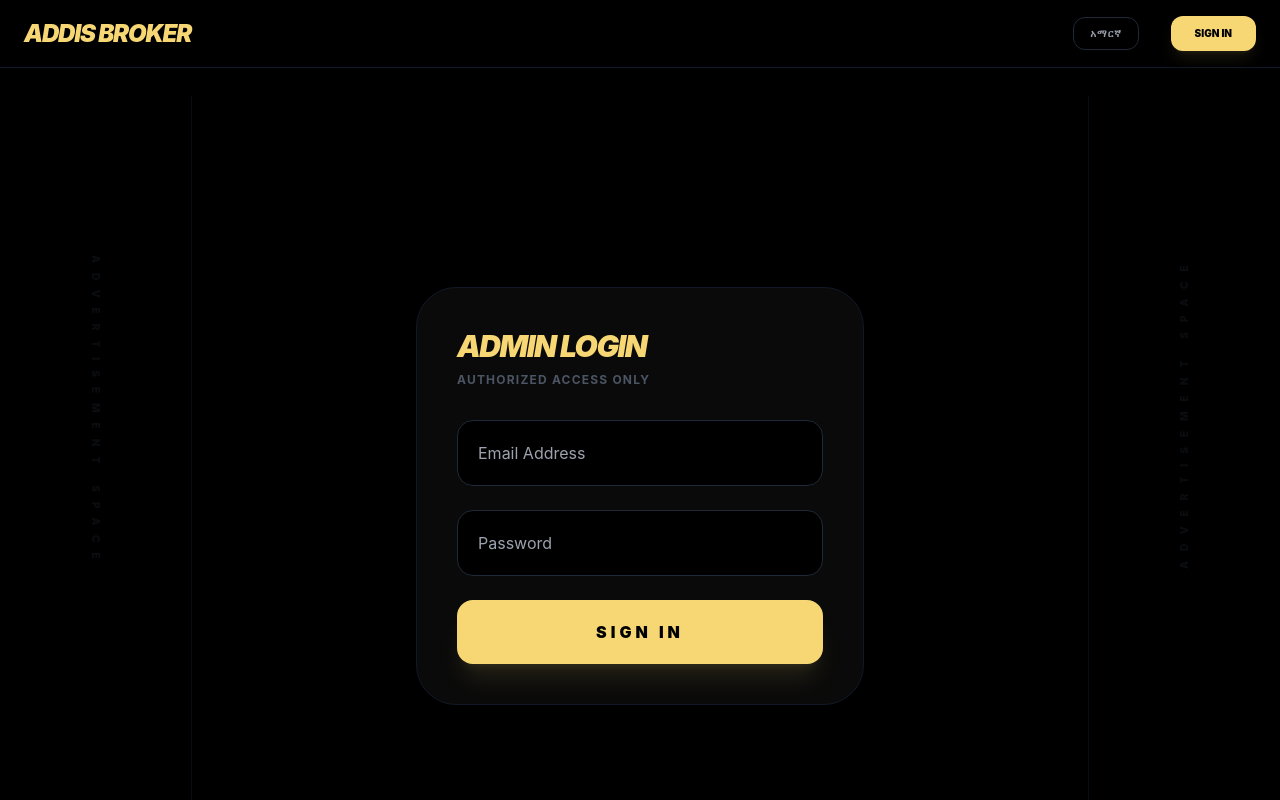
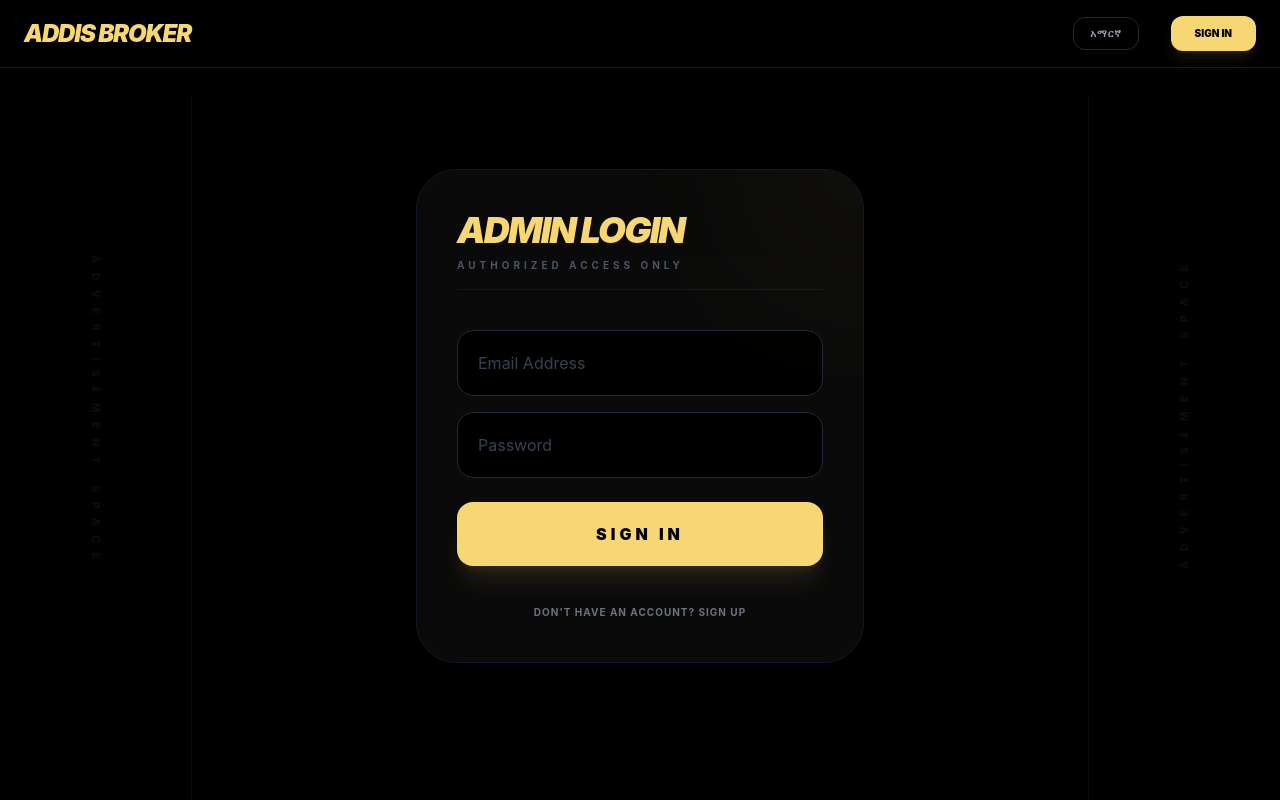
Before and after one commit to Nattiaddi/addis-broker, a React (Vite) app: page /login in a window 1280 px wide. Shown: the top 800 px of the page. Built offline with nearby package versions, Linux system fonts and the light colour scheme.

Commit message:
Auth: Added SignUp functionality to Login page

```diff
--- a/src/Pages/Login.jsx
+++ b/src/Pages/Login.jsx
@@ -3,44 +3,59 @@ import { supabase } from '../supabaseClient';
 import { useNavigate } from 'react-router-dom';
 
 const Login = () => {
+  const [isSignUp, setIsSignUp] = useState(false); // ለመቀያየር
   const [email, setEmail] = useState('');
   const [password, setPassword] = useState('');
   const [loading, setLoading] = useState(false);
-  const [error, setError] = useState(null);
+  const [message, setMessage] = useState({ type: '', text: '' });
   const navigate = useNavigate();
 
-  const handleLogin = async (e) => {
+  const handleAuth = async (e) => {
     e.preventDefault();
     setLoading(true);
-    setError(null);
+    setMessage({ type: '', text: '' });
 
-  const handleSignup = async () => {
+    if (isSignUp) {
+      // አዲስ አካውንት ለመፍጠር (Sign Up)
       const { error } = await supabase.auth.signUp({ email, password });
-  if (error) alert(error.message);
-  else alert("Account Created!");
-};
-
+      if (error) {
+        setMessage({ type: 'error', text: error.message });
+      } else {
+        setMessage({ type: 'success', text: 'Account created! You can now sign in.' });
+        setIsSignUp(false); // ወደ Login ይመልሰው
+      }
+    } else {
+      // ለመግባት (Sign In)
       const { error } = await supabase.auth.signInWithPassword({ email, password });
-
       if (error) {
-      setError(error.message);
+        setMessage({ type: 'error', text: error.message });
+      } else {
+        navigate('/admin');
+      }
+    }
     setLoading(false);
-    } else {
-      navigate('/admin'); // ከገባ በኋላ ወደ አድሚን ይወስደዋል
-    }
   };
 
   return (
-    <div className="min-h-screen bg-black flex items-center justify-center px-6">
-      <div className="max-w-md w-full bg-[#0a0a0a] border border-gray-900 p-10 rounded-[2.5rem] shadow-2xl">
-        <h2 className="text-[#f7d774] text-3xl font-black mb-2 uppercase italic tracking-tighter">Admin Login</h2>
-        <p className="text-gray-600 text-xs uppercase tracking-widest mb-8 font-bold">Authorized Access Only</p>
+    <div className="min-h-[80vh] flex items-center justify-center px-6">
+      <div className="max-w-md w-full bg-[#0a0a0a] border border-gray-900 p-10 rounded-[2.5rem] shadow-2xl relative overflow-hidden">
 
-        <form onSubmit={handleLogin} className="space-y-6">
+        {/* Luxury Background Glow */}
+        <div className="absolute -top-24 -right-24 w-48 h-48 bg-[#f7d774] opacity-5 blur-[100px]"></div>
+
+        <h2 className="text-[#f7d774] text-4xl font-black mb-2 uppercase italic tracking-tighter">
+          {isSignUp ? 'Create Account' : 'Admin Login'}
+        </h2>
+        <p className="text-gray-600 text-[10px] uppercase tracking-[4px] mb-10 font-bold border-b border-gray-900 pb-4">
+          {isSignUp ? 'Join Addis Broker' : 'Authorized Access Only'}
+        </p>
+
+        <form onSubmit={handleAuth} className="space-y-6">
+          <div className="space-y-4">
             <input
               type="email"
               placeholder="Email Address"
-            className="w-full bg-black border border-gray-800 p-5 rounded-2xl text-white outline-none focus:border-[#f7d774] transition-all"
+              className="w-full bg-black border border-gray-800 p-5 rounded-2xl text-white outline-none focus:border-[#f7d774] transition-all placeholder:text-gray-700"
               value={email}
               onChange={(e) => setEmail(e.target.value)}
               required
@@ -48,22 +63,39 @@ const Login = () => {
             <input
               type="password"
               placeholder="Password"
-            className="w-full bg-black border border-gray-800 p-5 rounded-2xl text-white outline-none focus:border-[#f7d774] transition-all"
+              className="w-full bg-black border border-gray-800 p-5 rounded-2xl text-white outline-none focus:border-[#f7d774] transition-all placeholder:text-gray-700"
               value={password}
               onChange={(e) => setPassword(e.target.value)}
               required
             />
+          </div>
 
-          {error && <p className="text-red-500 text-xs font-bold uppercase">{error}</p>}
+          {message.text && (
+            <p className={`text-[10px] font-black uppercase text-center p-4 rounded-xl border ${
+              message.type === 'error' ? 'bg-red-500/10 text-red-500 border-red-500/20' : 'bg-green-500/10 text-green-500 border-green-500/20'
+            }`}>
+              {message.text}
+            </p>
+          )}
 
           <button
             type="submit"
             disabled={loading}
-            className="w-full bg-[#f7d774] text-black font-black py-5 rounded-2xl uppercase tracking-[4px] hover:bg-white transition-all shadow-xl shadow-[#f7d774]/10 disabled:opacity-50"
+            className="w-full bg-[#f7d774] text-black font-black py-5 rounded-2xl uppercase tracking-[4px] hover:bg-white transition-all shadow-xl shadow-[#f7d774]/10 disabled:opacity-50 active:scale-95"
           >
-            {loading ? 'Authenticating...' : 'Sign In'}
+            {loading ? 'Processing...' : (isSignUp ? 'Sign Up Now' : 'Sign In')}
           </button>
         </form>
+
+        {/* Toggle between Login and Signup */}
+        <div className="mt-8 text-center">
+          <button
+            onClick={() => setIsSignUp(!isSignUp)}
+            className="text-gray-500 text-[10px] font-bold uppercase tracking-widest hover:text-[#f7d774] transition-colors"
+          >
+            {isSignUp ? 'Already have an account? Sign In' : "Don't have an account? Sign Up"}
+          </button>
+        </div>
       </div>
     </div>
   );
```
Lines whose indentation alone changed are shown as unchanged.
